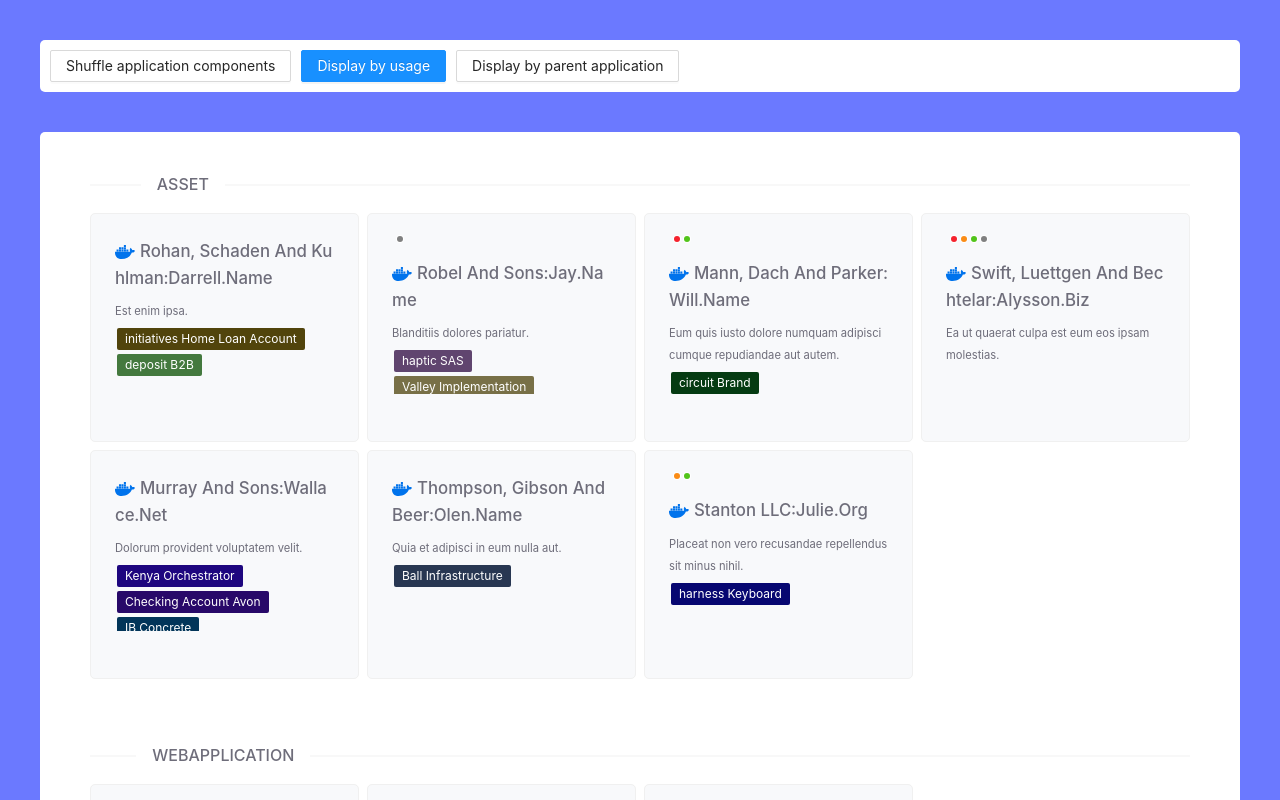
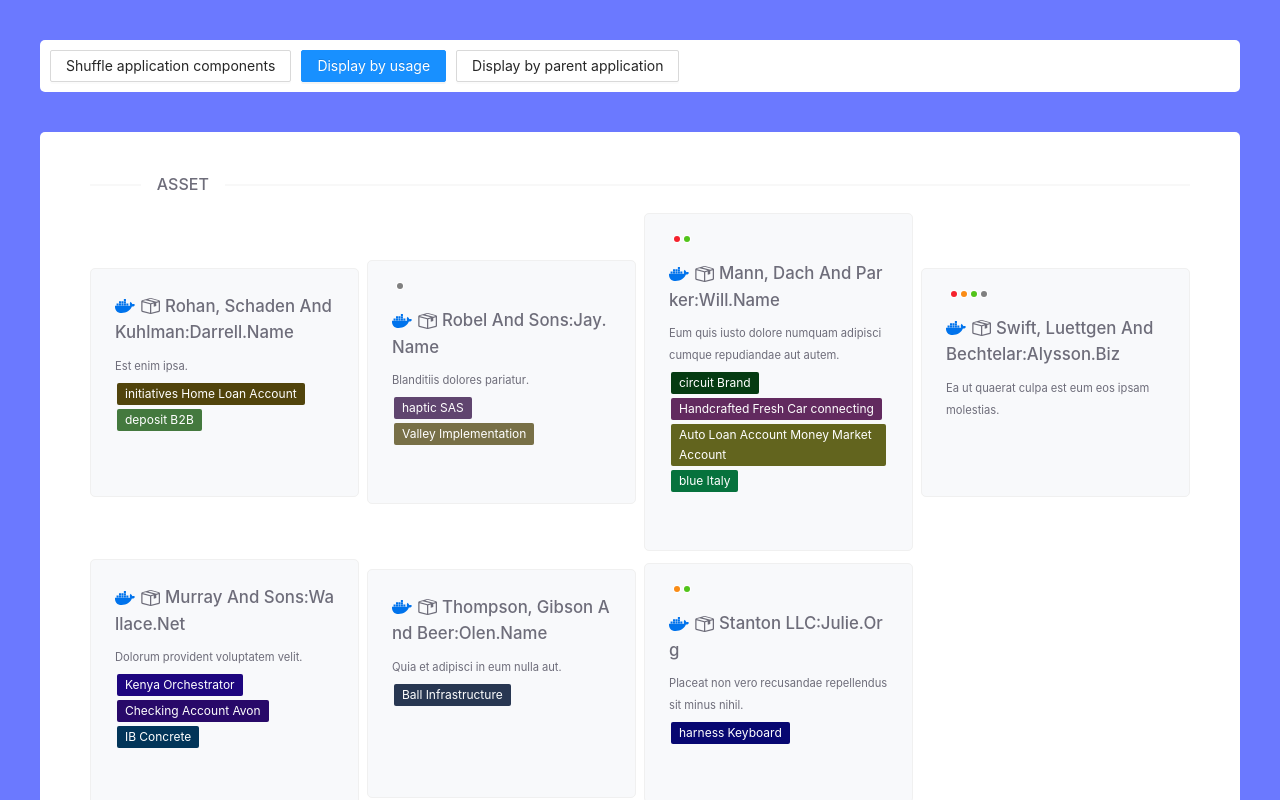
Before and after one commit to Esenor/ACMD, a React (Create React App) app: page / in a window 1280 px wide. Shown: the top 800 px of the page. Built offline with nearby package versions, Linux system fonts and the light colour scheme.

Commit message:
updating icons

```diff
--- a/src/components/ApplicationComponent.tsx
+++ b/src/components/ApplicationComponent.tsx
@@ -98,8 +98,7 @@ const StyledCard = styled.div`
       }
     }
     .ant-card-body {
-      height: 180px;
-      overflow: hidden;
+      min-height: 180px;
       padding: 24px 24px 4px 24px;
     }
     .ant-card-actions {
--- a/src/components/Icons.tsx
+++ b/src/components/Icons.tsx
@@ -1,6 +1,7 @@
 import React from 'react'
 import styled from 'styled-components'
 import * as IconFa from 'react-icons/fa'
+import * as IconGo from 'react-icons/go'
 
 interface IconContainerPropsInterface {
   children: React.ReactNode
@@ -37,6 +38,12 @@ export const DockerIcon = ({ size, color }: IconPropsInterface) => <>
   </StyledIconContainer>
 </>
 
+export const PackageIcon = ({ size, color }: IconPropsInterface) => <>
+  <StyledIconContainer color={color ?? '#grey'} size={size ?? defaultSize}>
+    <IconGo.GoPackage />
+  </StyledIconContainer>
+</>
+
 export const GithubIcon = ({ size, color }: IconPropsInterface) => <>
   <StyledIconContainer color={color ?? 'grey'} size={size ?? defaultSize}>
     <IconFa.FaGithub/>
--- a/src/components/Title.tsx
+++ b/src/components/Title.tsx
@@ -1,6 +1,6 @@
 import React from 'react'
 import styled from 'styled-components'
-import { DockerIcon } from './Icons'
+import { DockerIcon, PackageIcon } from './Icons'
 
 export interface TitleProps {
   title: string
@@ -11,6 +11,7 @@ const Title = ({ title, subtitle }: TitleProps) => (
   <>
     <H1Styled>
       <DockerIcon/>
+      <PackageIcon/>
       {title}
     </H1Styled>
     {subtitle ? (
```
